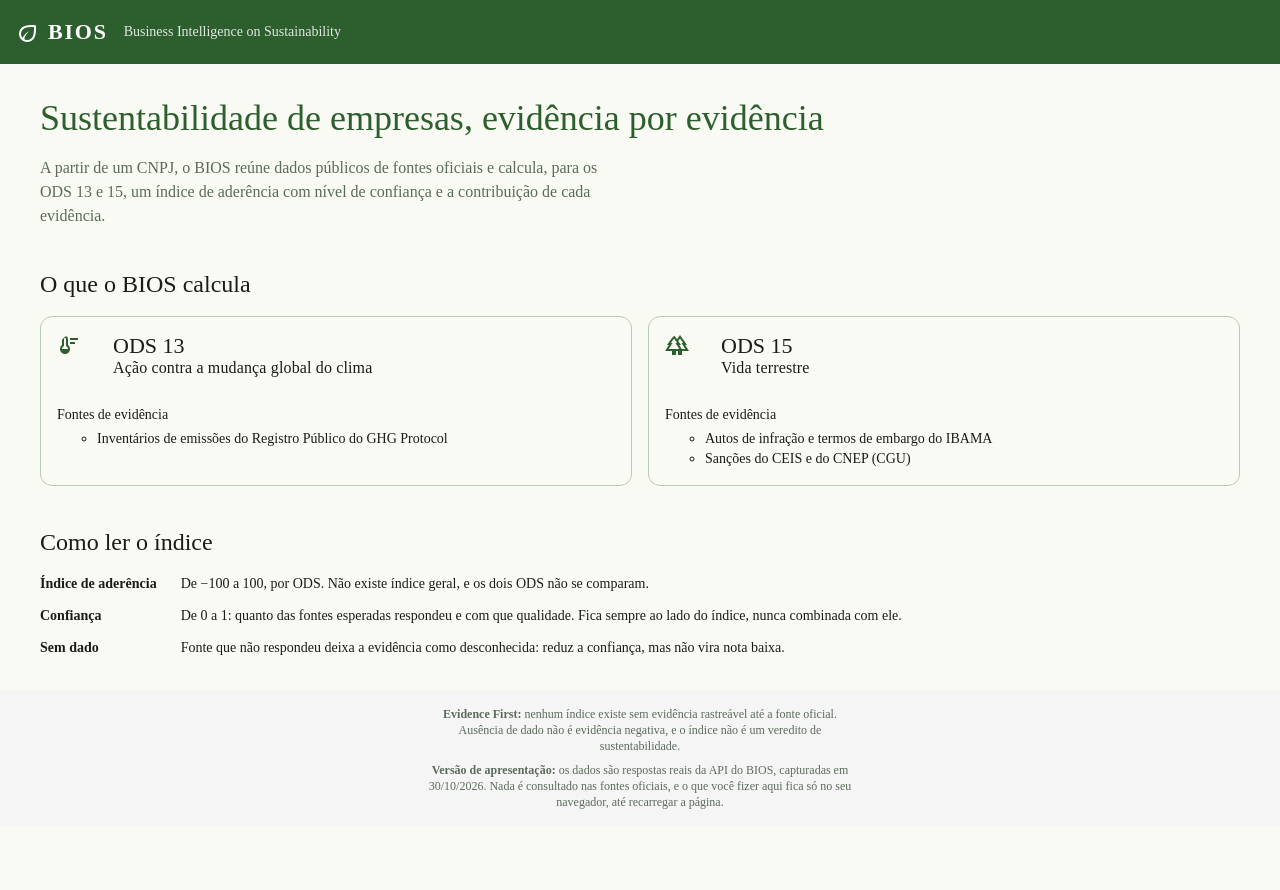
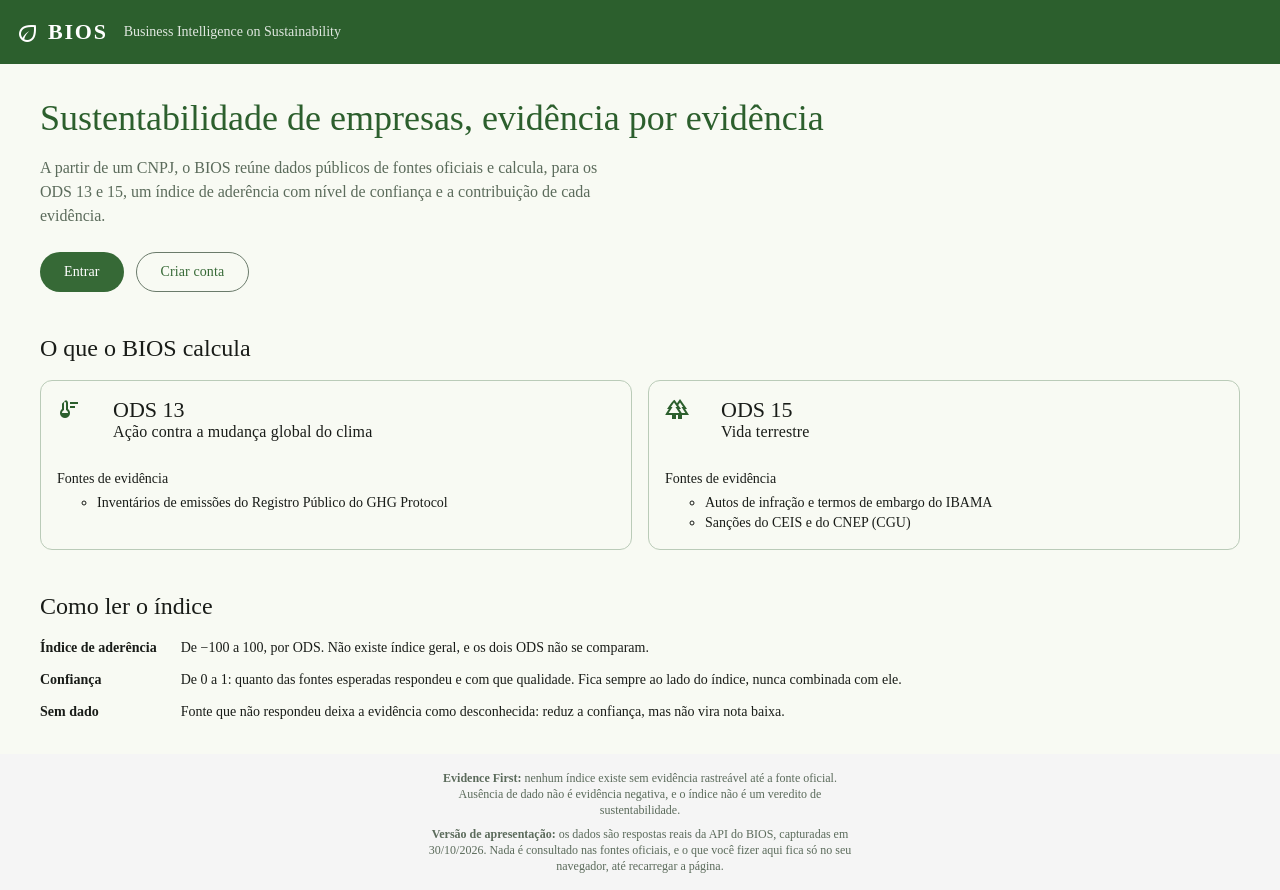
Before and after one commit to odavibatista/bios-webapp, an Angular app: page / in a window 1280 px wide. Before the commit the page ends 826 px from the top, so only its background shows below. Built offline with nearby package versions, Linux system fonts and the light colour scheme.

Commit message:
feat(home): chamadas para entrar e criar conta, ou ir ao painel com sessao

```diff
--- a/src/app/features/home/home.html
+++ b/src/app/features/home/home.html
@@ -4,6 +4,14 @@
     A partir de um CNPJ, o BIOS reúne dados públicos de fontes oficiais e calcula, para os ODS 13 e
     15, um índice de aderência com nível de confiança e a contribuição de cada evidência.
   </p>
+  <div class="actions">
+    @if (signedIn()) {
+      <a mat-flat-button routerLink="/painel">Ir para o painel</a>
+    } @else {
+      <a mat-flat-button routerLink="/entrar">Entrar</a>
+      <a mat-stroked-button routerLink="/cadastro">Criar conta</a>
+    }
+  </div>
 </section>
 
 <section class="ods" aria-labelledby="titulo-ods">
--- a/src/app/features/home/home.scss
+++ b/src/app/features/home/home.scss
@@ -19,6 +19,13 @@ h2 {
   margin: 0;
   font: var(--mat-sys-body-large);
   color: var(--bios-brand-moss);
+}
+
+.actions {
+  display: flex;
+  flex-wrap: wrap;
+  gap: 0.75rem;
+  margin-top: 1.5rem;
 }
 
 .ods-list {
--- a/src/app/features/home/home.ts
+++ b/src/app/features/home/home.ts
@@ -1,6 +1,9 @@
-import { ChangeDetectionStrategy, Component } from '@angular/core';
+import { ChangeDetectionStrategy, Component, inject } from '@angular/core';
+import { MatButtonModule } from '@angular/material/button';
 import { MatCardModule } from '@angular/material/card';
 import { MatIconModule } from '@angular/material/icon';
+import { RouterLink } from '@angular/router';
+import { SessionStore } from '../../core/session/session-store';
 
 interface OdsSummary {
   number: number;
@@ -28,11 +31,14 @@ export const CALCULATED_ODS: readonly OdsSummary[] = [
 /** Página inicial: o que o BIOS calcula e como ler o índice. */
 @Component({
   selector: 'bios-home',
-  imports: [MatCardModule, MatIconModule],
+  imports: [MatButtonModule, MatCardModule, MatIconModule, RouterLink],
   templateUrl: './home.html',
   styleUrl: './home.scss',
   changeDetection: ChangeDetectionStrategy.OnPush,
 })
 export class Home {
   protected readonly odsList = CALCULATED_ODS;
+
+  /** Quem já entrou vai direto ao painel; quem não entrou, ao login ou ao cadastro. */
+  protected readonly signedIn = inject(SessionStore).isAuthenticated;
 }
```
Also changed, not shown: 1 other file (tests, documents, lock files or other folders).
